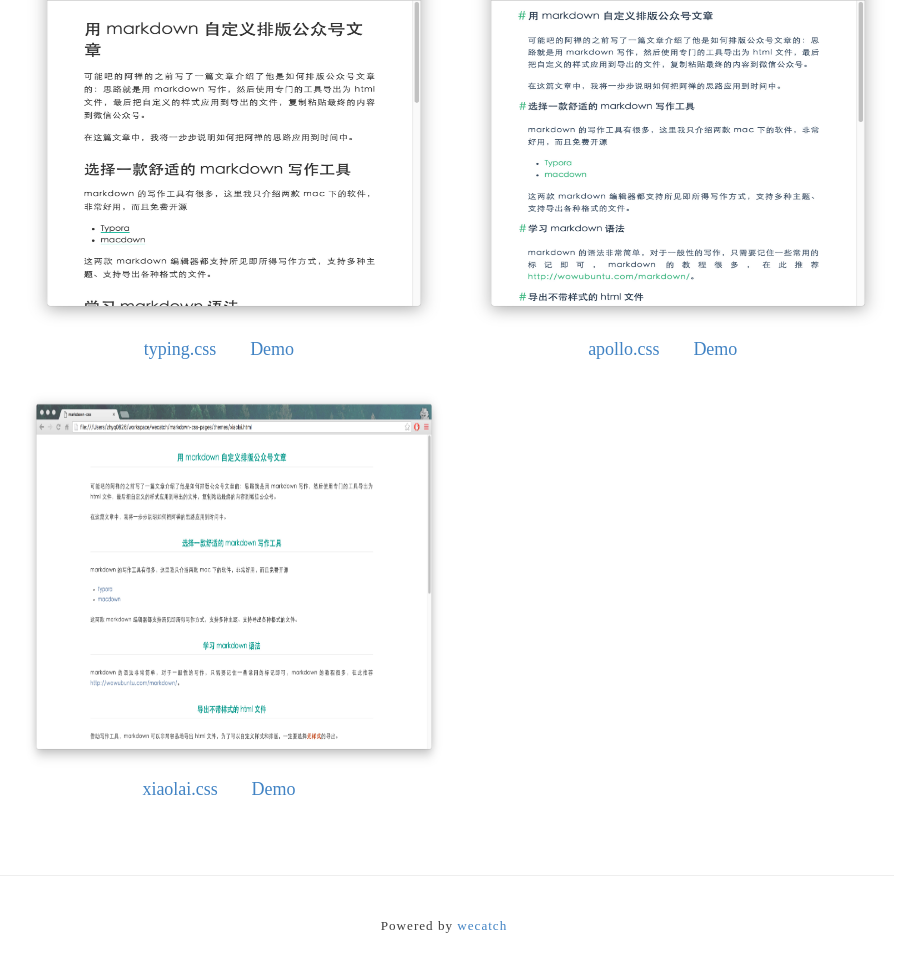
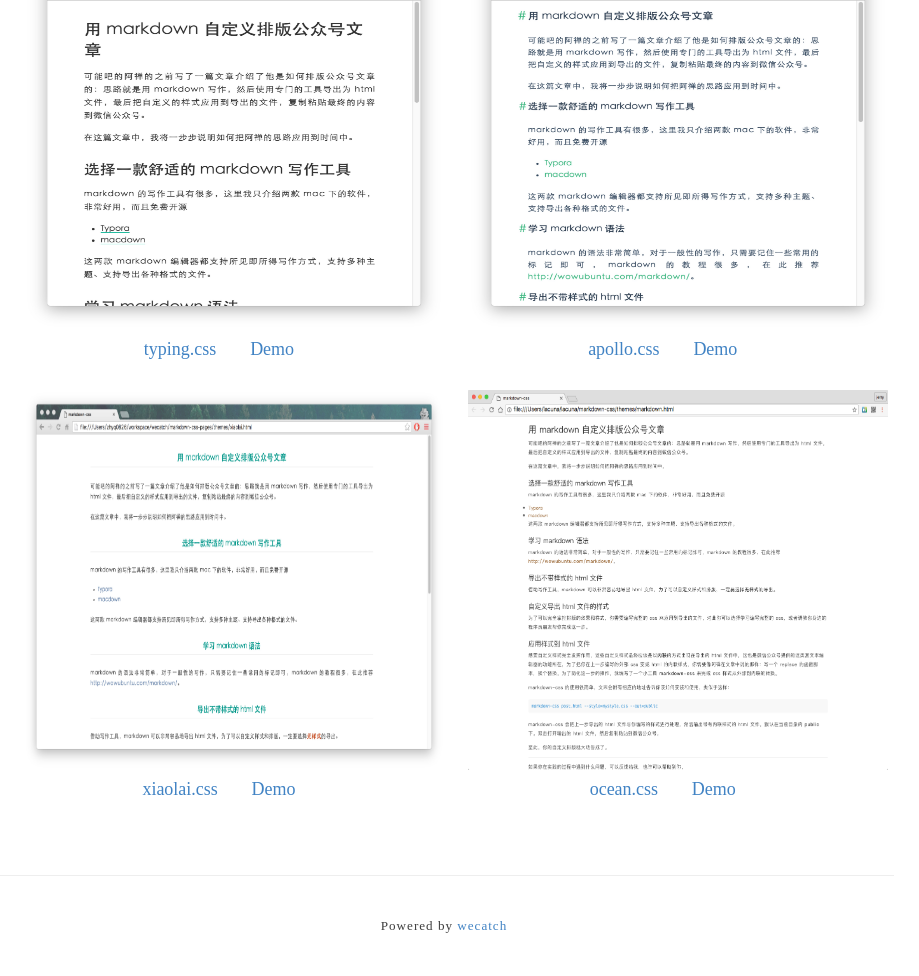
Before and after one commit to wecatch/markdown-css, a plain HTML site: page index.html in a window 1280 px wide. Shown: the part 2049-3025 px from the top of the page, without its empty margins (196-1115 px from the left). Drawn offline with Linux system fonts and the light colour scheme.

Commit message:
ocean demo

```diff
--- a/index.html
+++ b/index.html
@@ -76,6 +76,11 @@ makrdown-css 现在只支持非常简单的 css 选择器，但对于 markdown
             <a href="https://github.com/wecatch/markdown-css/blob/master/themes/xiaolai.css">xiaolai.css</a>
             <a href="themes/xiaolai.html">Demo</a>
         </li>
+        <li>
+            <img src="img/ocean.png" alt="">
+            <a href="https://github.com/wecatch/markdown-css/blob/master/themes/ocean.css">ocean.css</a>
+            <a href="themes/ocean.html">Demo</a>
+        </li>
     </ul>
 </div>
 <div class="footer">
```
Also changed, not shown: img/ocean.png (added).
